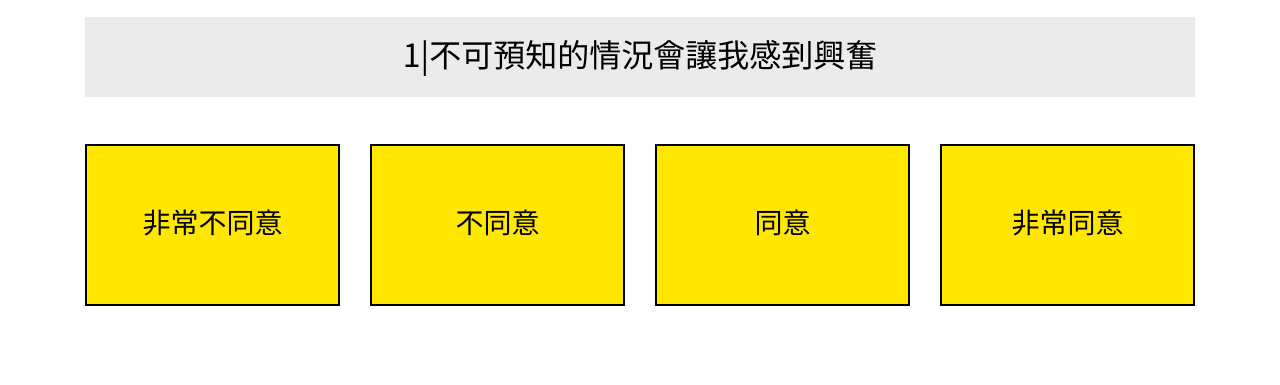
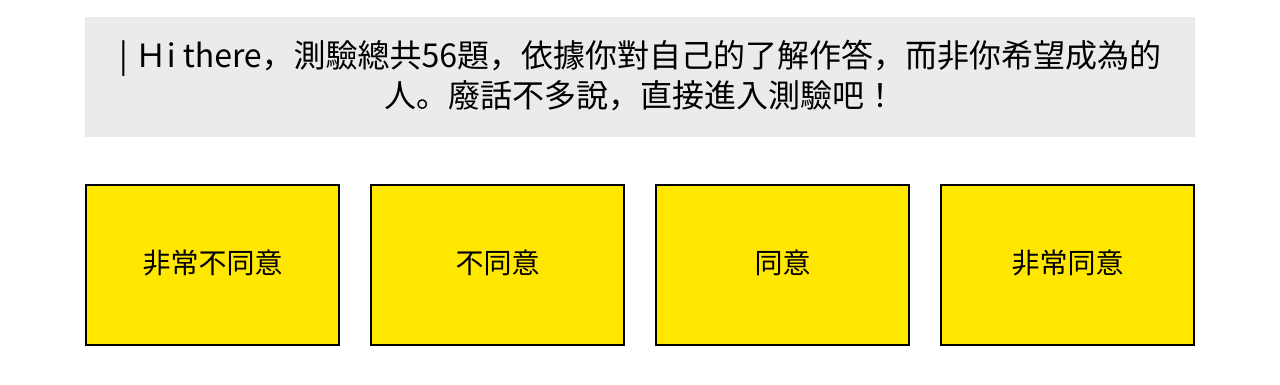
Before and after one commit to jerry861200/Questionnaire, a plain HTML site: page Q1.html in a window 1280 px wide. Shown: the part 153-538 px from the top of the page. Drawn offline with nearby package versions, Linux system fonts and the light colour scheme.

Commit message:
try new line

```diff
--- a/Q1.html
+++ b/Q1.html
@@ -143,7 +143,7 @@
     <!--Question & Answers-->
     <section class="container">
         <div id="questionBlock" class="p-3 mb-4">
-            <h2 class="text-center questionPassage">1|不可預知的情況會讓我感到興奮</h2>
+            <h2 class="text-center questionPassage">| Ｈi there，測驗總共56題，依據你對自己的了解作答，而非你希望成為的人。廢話不多說，直接進入測驗吧！</h2>
         </div>
         <div>
             <p class="invisible text-center" id="warning">快點做!!</p>
```
Also changed, not shown: Q2.html (+1 -1 lines), Q3.html (+0 -1 lines).
